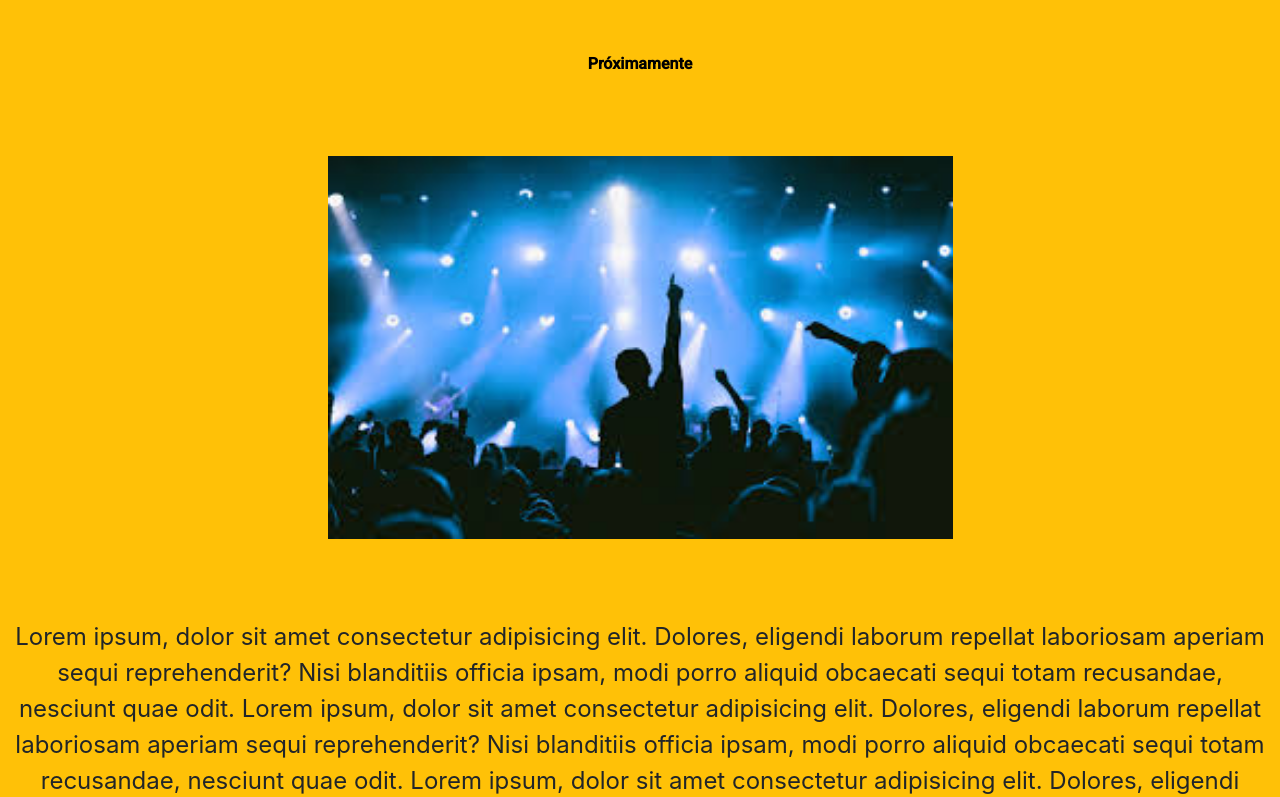
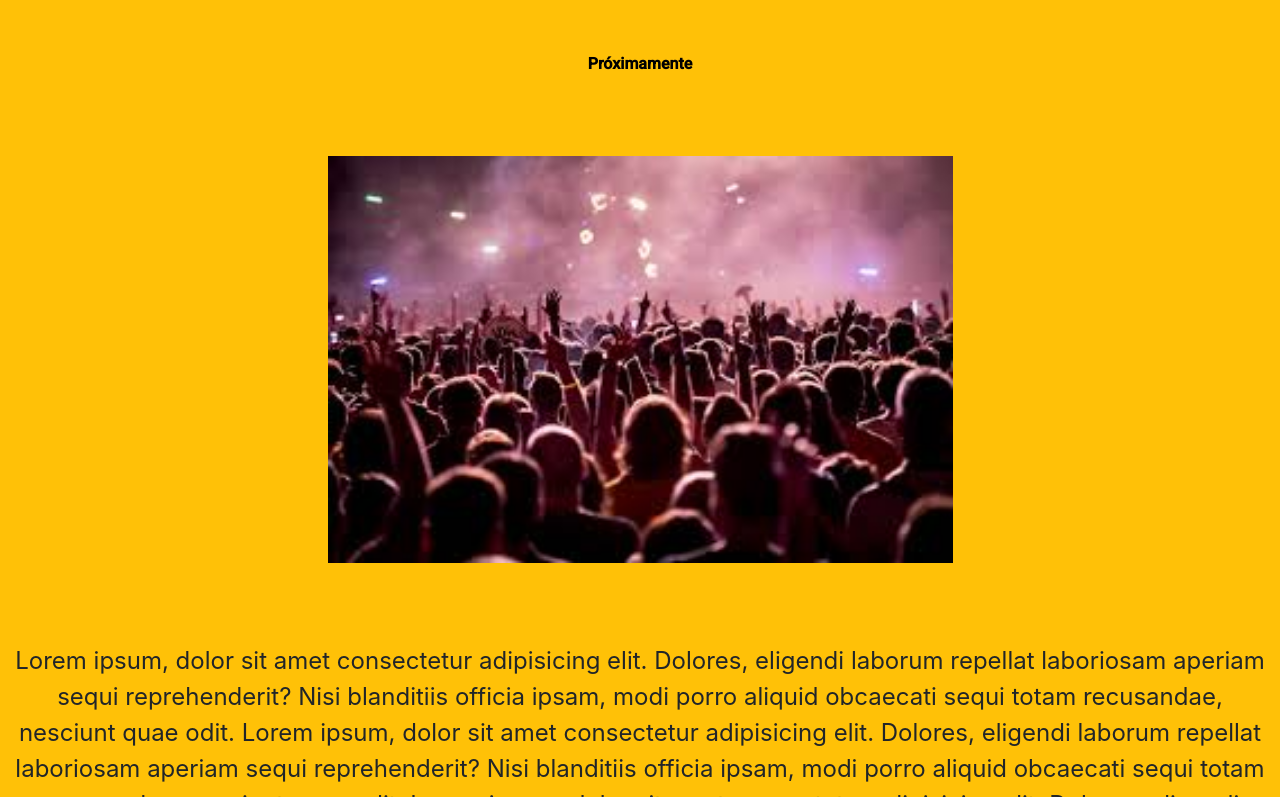
Before and after one commit to danielpfuoc/HTMLCSSIIPEC2, a website built with Parcel: page src/noticia.html in a window 1280 px wide. Shown: the part 303-1100 px from the top of the page. Built offline with nearby package versions, Linux system fonts and the light colour scheme; some packages are replaced by stand-ins of ours; a web font is replaced by a local one.

Commit message:
noticia iamges updated

```diff
--- a/src/noticia.html
+++ b/src/noticia.html
@@ -37,7 +37,7 @@
         <main class="container-fluid noticia">
             <h1>Venta de entradas</h1>
             <small>Próximamente</small>
-            <img class="noticia__img" src="assets/images/noticia-02.jpg" alt="" />
+            <img class="noticia__img" src="assets/images/noticia-01.jpg" alt="" />
             <p class="noticia__text">
                 Lorem ipsum, dolor sit amet consectetur adipisicing elit. Dolores, eligendi laborum
                 repellat laboriosam aperiam sequi reprehenderit? Nisi blanditiis officia ipsam, modi
```
